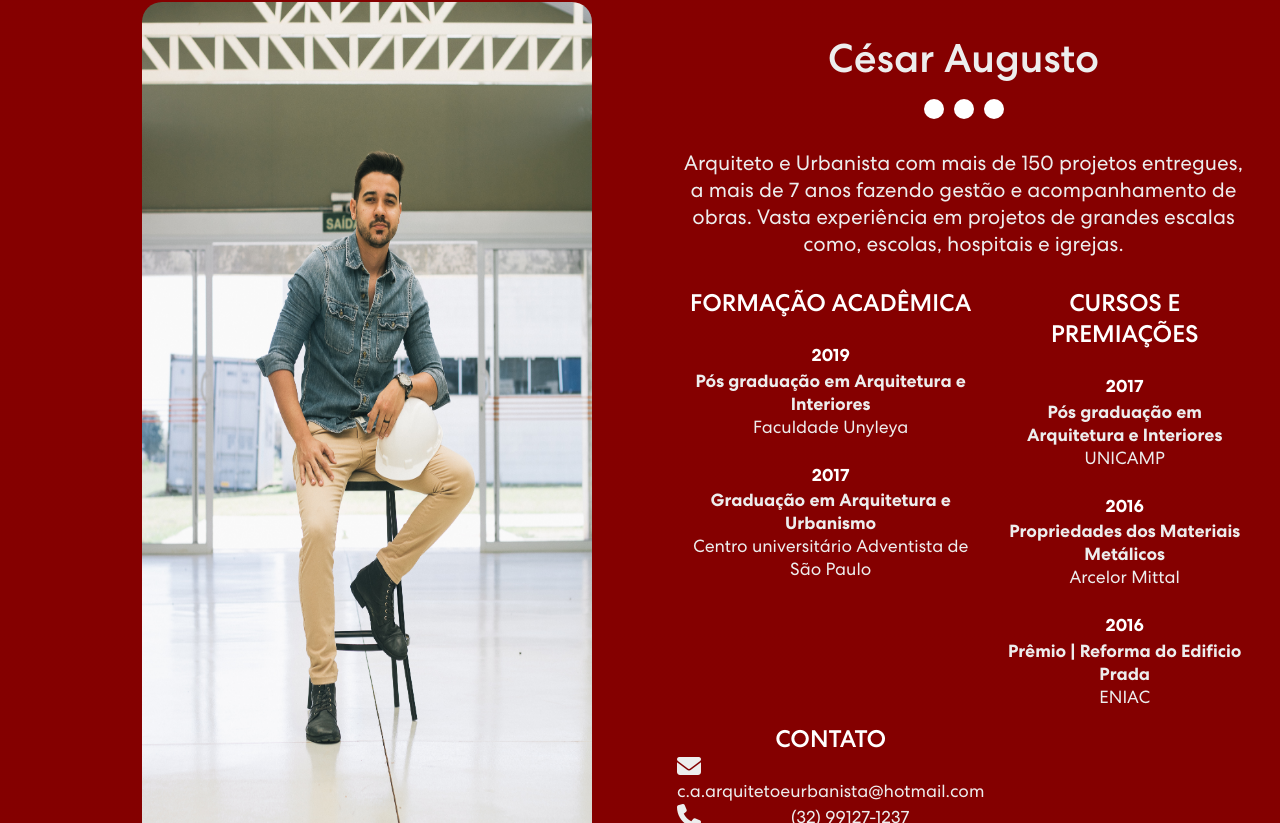
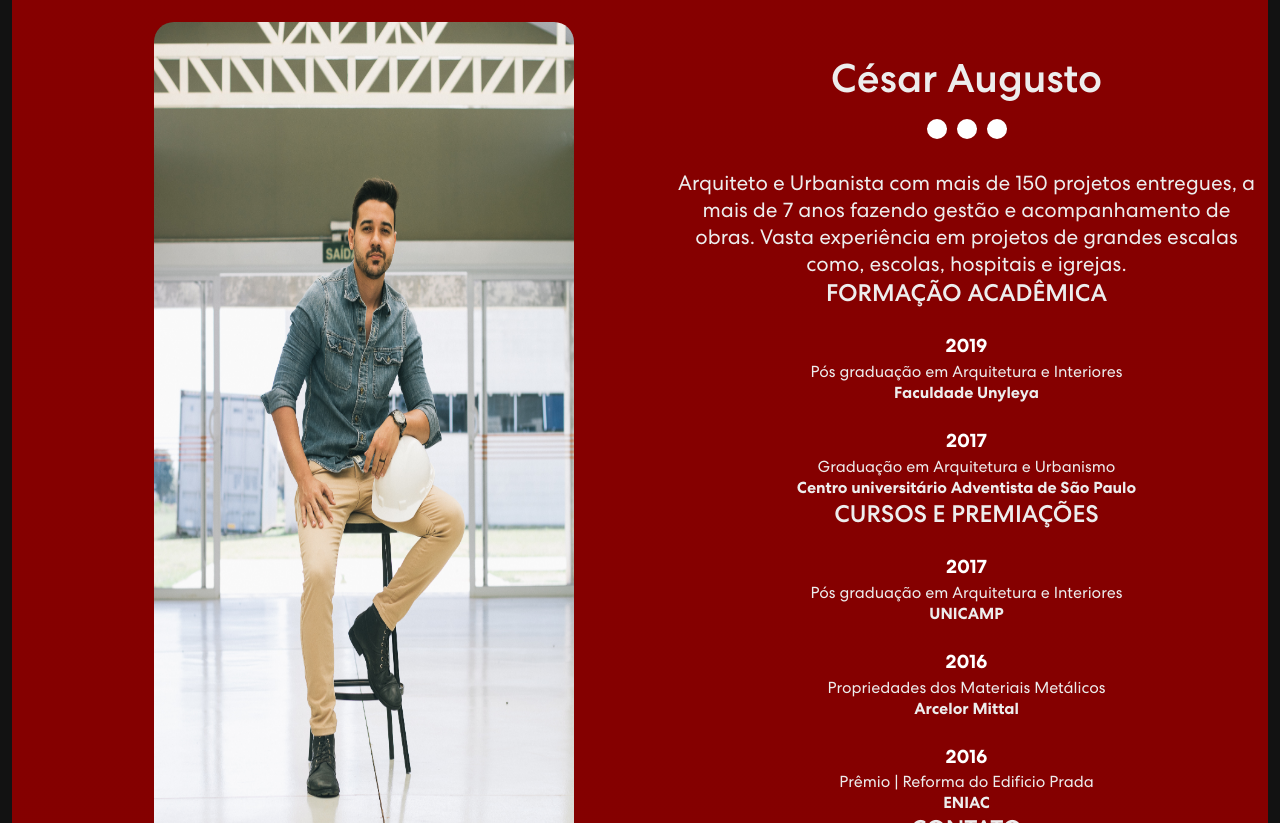
Before and after one commit to euguipaes/cesar-arquitetura, a React (Create React App) app: page / in a window 1280 px wide. Shown: the part 1397-2220 px from the top of the page. Built offline with nearby package versions, Linux system fonts and the light colour scheme.

Commit message:
Atualização da seção "sobre"

```diff
--- a/src/App.css
+++ b/src/App.css
@@ -377,22 +377,42 @@ nav.navbar .navbar-toggler[aria-expanded="true"] .navbar-toggler-icon {
 
 /************ About Css ************/
 
-.about {
+#about {
   padding: 50px 0px 50px 50px;
   margin: 80px 0px 80px 0px;
+  border-radius: 10px;
   background: rgb(156, 0, 0);
   background: linear-gradient(0deg, rgb(132, 0, 0) 0%,rgb(134, 0, 0)) 100%;
   color: #EDEDED;
 }
 
-.aboutImg {
+/* .aboutImg {
   padding: 30px;
+} */
+
+#about img {
+  width: 420px;
+  height: 100%;
+  border-radius: 20px;
 }
 
-.aboutImg img {
-  width: 450px;
-  height: 100%;
-  border-radius: 20px;
+.mb-3 {
+  margin-top: 40px;
+  position: relative;
+}
+
+.mb-3 a {
+  color: black;
+}
+
+.nav {
+  --bs-nav-link-color: #EDEDED;
+  --bs-nav-link-hover-color: #9a9a9a;
+  font-weight: 700;
+}
+
+.nav-link {
+  color: #EDEDED;
 }
 
 .sobre_titulo {
@@ -432,14 +452,14 @@ nav.navbar .navbar-toggler[aria-expanded="true"] .navbar-toggler-icon {
   border-radius: 50%;
   background-color: #fff;
 }
-
+/*
 .sobre_conteudo {
   animation: sobeSessao .6s ease-in-out forwards;
   grid-column: 2/-1;
   display: grid;
   color: #EDEDED;
   grid-template-columns: 1fr 1fr;
-}
+} */
 
 .sobre_texto {
   display: grid;
@@ -469,7 +489,7 @@ nav.navbar .navbar-toggler[aria-expanded="true"] .navbar-toggler-icon {
   grid-column: 1/-1;
 }
 
-.sobre_info {
+/* .sobre_info {
   margin-top: 30px;
   display: grid;
   grid-template-columns: 1fr 1fr;
@@ -511,16 +531,17 @@ nav.navbar .navbar-toggler[aria-expanded="true"] .navbar-toggler-icon {
 .sobre_info span {
   font-size: 1.1rem;
   font-weight: bold;
-}
+}*/
 
 .institution {
-  font-weight: normal !important;
+  font-weight: 700 !important;
 }
 
 .year {
   font-size: 1.2rem;
   color: #fff;
   margin: 1px;
+  font-weight: 700;
 }
 
 
```
